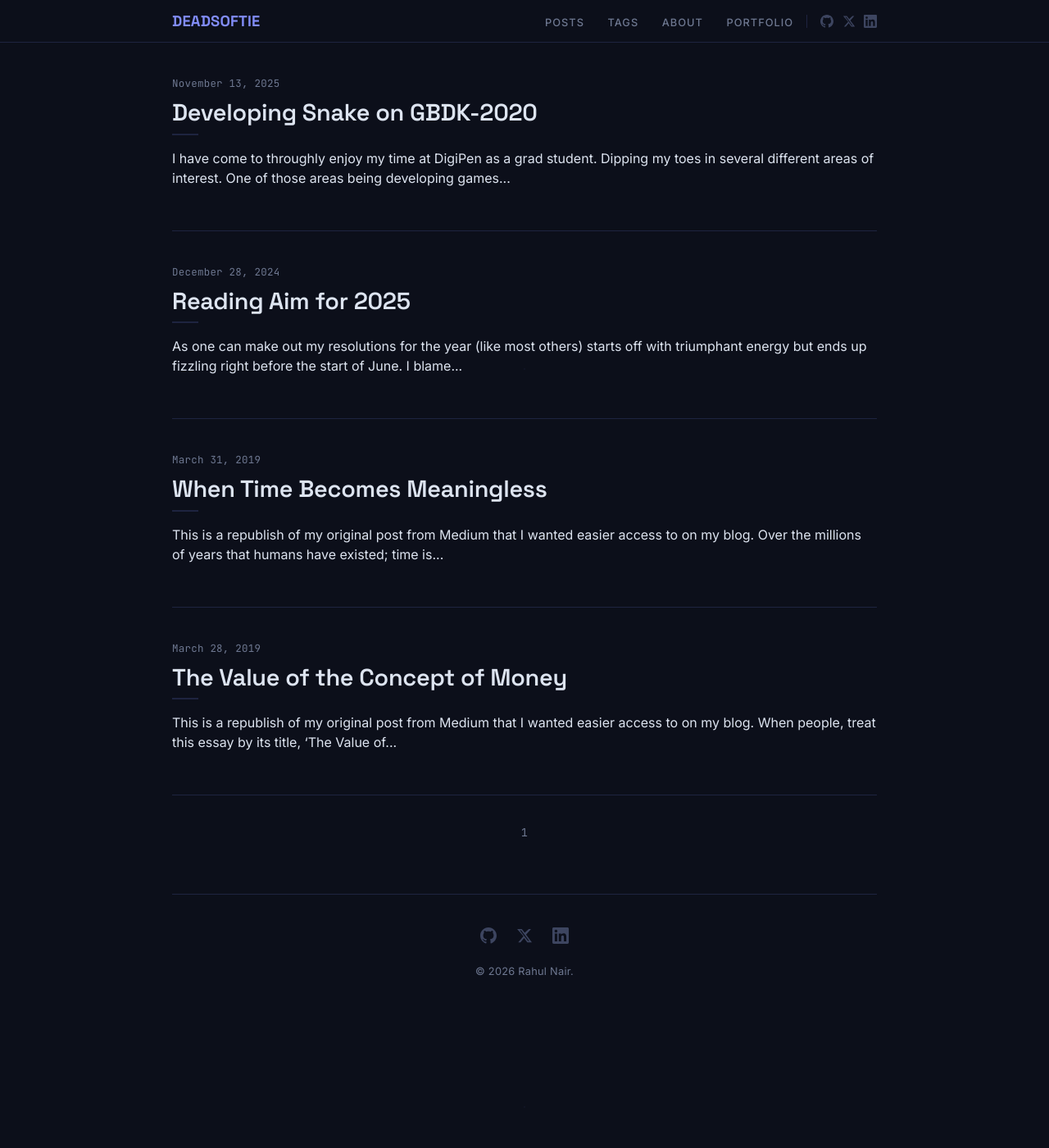
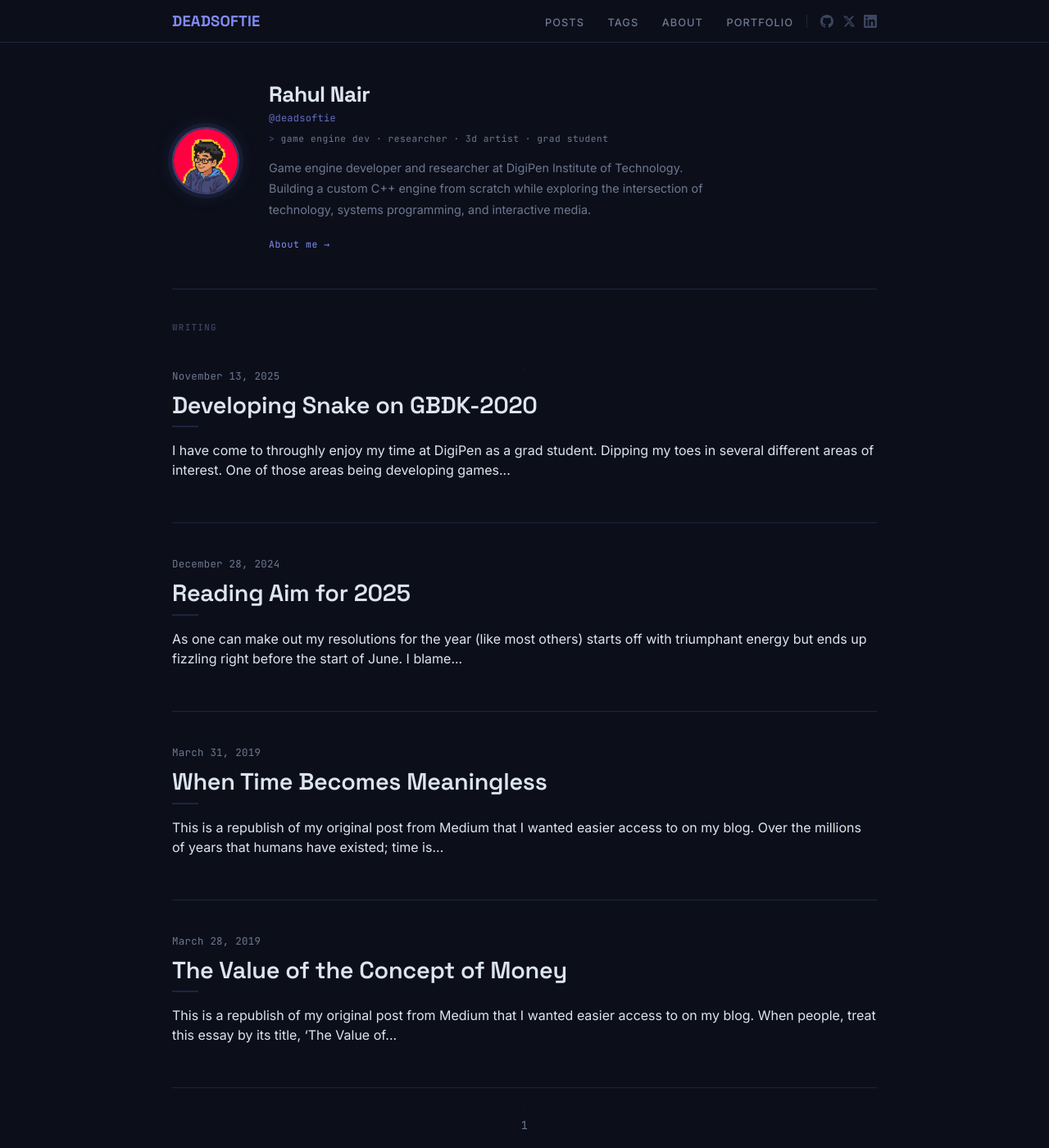
Before and after one commit to deadsoftie/deadsoftie-site, a Jekyll site: the page built from index.html, in a window 1280 px wide and 1400 px high. Shown: the whole window at 82% size. Built offline with Jekyll 4.4.1, drawn with Linux system fonts in a browser that asks for light colours; the list of posts is cut into pages by our own code.

Commit message:
Added an about section in the start of the main landing page

```diff
--- a/_layouts/home.html
+++ b/_layouts/home.html
@@ -1,6 +1,25 @@
 ---
 layout: default
 ---
+
+{% if paginator.page == 1 %}
+<div class="home-hero">
+  <div class="home-hero-inner">
+    <img class="home-hero-avatar" src="/assets/ProfilePicture_v2_centered.png" alt="Rahul Nair" />
+    <div class="home-hero-text">
+      <h1 class="home-hero-name">Rahul Nair</h1>
+      <span class="home-hero-handle">@deadsoftie</span>
+      <p class="home-hero-tagline">game engine dev · researcher · 3d artist · grad student</p>
+      <p class="home-hero-bio">Game engine developer and researcher at DigiPen Institute of Technology. Building a custom C++ engine from scratch while exploring the intersection of technology, systems programming, and interactive media.</p>
+      <a href="{{ '/about' | prepend: site.baseurl }}" class="home-hero-link">About me &rarr;</a>
+    </div>
+  </div>
+</div>
+
+<div class="home-posts-header">
+  <span>Writing</span>
+</div>
+{% endif %}
 
 <div class="catalogue">
   {% for post in site.posts %}
--- a/_sass/tale/_layout.scss
+++ b/_sass/tale/_layout.scss
@@ -173,6 +173,110 @@ footer {
   }
 }
 
+// ─── Home Hero ───────────────────────────────────────────────────────
+.home-hero {
+  padding: 3rem 0 2.75rem;
+  border-bottom: 1px solid $border;
+
+  &-inner {
+    display: flex;
+    align-items: center;
+    gap: 2.25rem;
+
+    @media (max-width: 599px) {
+      flex-direction: column;
+      text-align: center;
+    }
+  }
+
+  &-avatar {
+    width: 82px;
+    height: 82px;
+    border-radius: 50%;
+    object-fit: cover;
+    flex-shrink: 0;
+    display: block;
+    border: 2px solid rgba(129, 140, 248, 0.4);
+    box-shadow:
+      0 0 0 5px rgba(129, 140, 248, 0.07),
+      0 0 25px rgba(129, 140, 248, 0.12);
+  }
+
+  &-name {
+    font-family: $font-display;
+    font-size: 1.65rem;
+    font-weight: 700;
+    letter-spacing: -0.02em;
+    margin: 0 0 0.2rem;
+    color: $text;
+    line-height: 1.2;
+  }
+
+  &-handle {
+    display: block;
+    font-family: $font-mono;
+    font-size: 0.75rem;
+    color: $accent;
+    opacity: 0.75;
+    margin-bottom: 0.5rem;
+    letter-spacing: 0.02em;
+  }
+
+  &-tagline {
+    font-family: $font-mono;
+    font-size: 0.7rem;
+    color: $text-muted;
+    letter-spacing: 0.05em;
+    margin: 0 0 0.9rem;
+
+    &::before {
+      content: '> ';
+      color: $accent;
+      opacity: 0.55;
+    }
+  }
+
+  &-bio {
+    font-family: $font-body;
+    font-size: 0.9rem;
+    color: $text-muted;
+    line-height: 1.75;
+    margin: 0 0 1rem;
+    max-width: 540px;
+
+    @media (max-width: 599px) {
+      max-width: 100%;
+    }
+  }
+
+  &-link {
+    font-family: $font-mono;
+    font-size: 0.72rem;
+    color: $accent;
+    letter-spacing: 0.05em;
+    @include transition(opacity 0.2s ease);
+
+    &:hover,
+    &:focus {
+      opacity: 0.7;
+      text-decoration: none;
+    }
+  }
+}
+
+.home-posts-header {
+  padding: 2rem 0 0;
+
+  span {
+    font-family: $font-mono;
+    font-size: 0.68rem;
+    font-weight: 500;
+    text-transform: uppercase;
+    letter-spacing: 0.12em;
+    color: $text-light;
+  }
+}
+
 // ─── About Page ───────────────────────────────────────────────────────
 .about {
   padding: 3.5rem 0 2rem;
```
